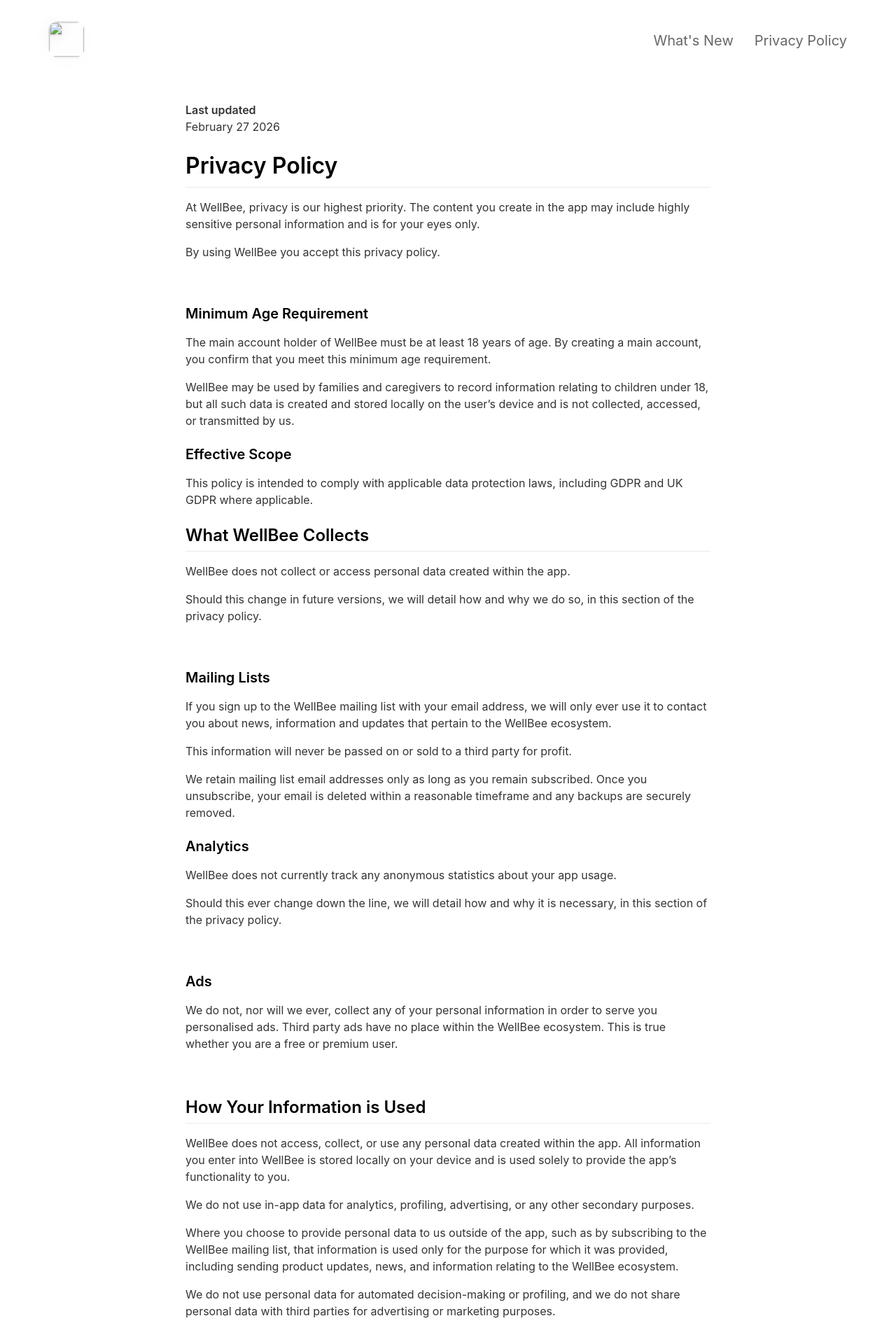
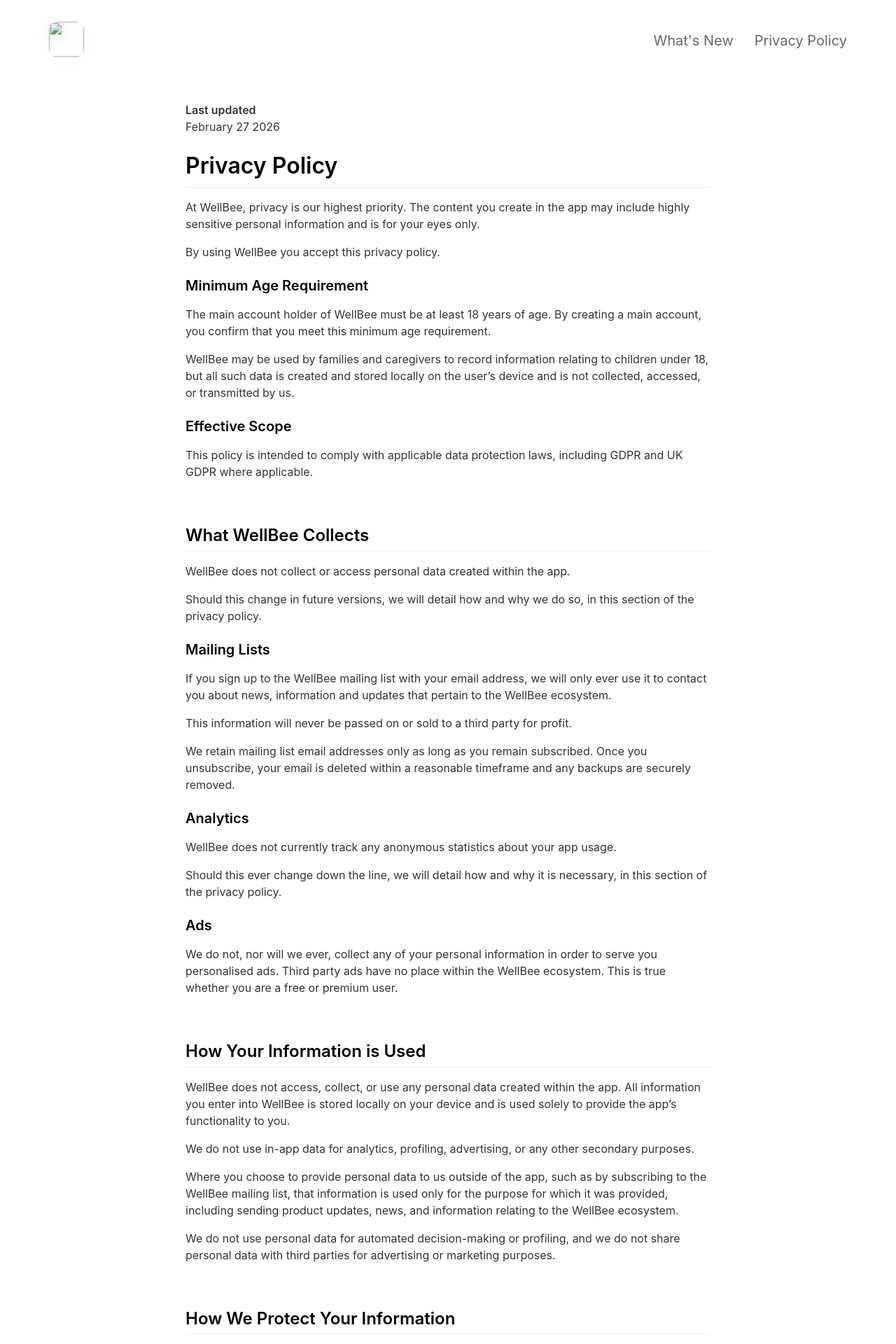
Before and after one commit to sheabrewer1986/WellBeeWebsite, a Jekyll site: the page built from _pages/privacypolicy.md, in a window 1280 px wide. Shown: the top 1920 px of the page at 70% size. Built offline with Jekyll 4.4.1, drawn with Linux system fonts in a browser that asks for light colours; nearby versions of some CDN libraries.

Commit message:
[Tweaks] Editing the layout of the privacy policy

```diff
--- a/_pages/privacypolicy.md
+++ b/_pages/privacypolicy.md
@@ -12,8 +12,6 @@
 
 By using WellBee you accept this privacy policy.
 
-<br>
-
 ### Minimum Age Requirement
 The main account holder of WellBee must be at least 18 years of age. By creating a main account, you confirm that you meet this minimum age requirement.
 
@@ -22,12 +20,12 @@
 ### Effective Scope
 This policy is intended to comply with applicable data protection laws, including GDPR and UK GDPR where applicable.
 
+<br>
+
 ## What WellBee Collects
 WellBee does not collect or access personal data created within the app.
 
 Should this change in future versions, we will detail how and why we do so, in this section of the privacy policy.
-
-<br>
 
 ### Mailing Lists
 If you sign up to the WellBee mailing list with your email address, we will only ever use it to contact you about news, information and updates that pertain to the WellBee ecosystem.
@@ -40,8 +38,6 @@
 WellBee does not currently track any anonymous statistics about your app usage.
 
 Should this ever change down the line, we will detail how and why it is necessary, in this section of the privacy policy.
-
-<br>
 
 ### Ads
 We do not, nor will we ever, collect any of your personal information in order to serve you personalised ads. Third party ads have no place within the WellBee ecosystem. This is true whether you are a free or premium user.
@@ -68,7 +64,9 @@
 
 While we take reasonable steps to protect personal data, no method of storage or transmission can be guaranteed to be completely secure. You are responsible for maintaining the security of your device and any access credentials associated with it.
 
-### Your Rights
+<br>
+
+## Your Rights
 Because all data created within WellBee is stored locally on your device and is not collected or accessed by us, we do not have the ability to view, access, or export that data on your behalf.
 
 You remain in full control of all data stored within the app. You may delete your data at any time by deleting entries within the app or by deleting the app itself. When you delete your main account on your device, all associated data will be permanently removed from that device.
@@ -97,16 +95,24 @@
 
 In such cases, we take reasonable steps to ensure that appropriate safeguards are in place in accordance with applicable data protection laws.
 
-### Third-Party Service Disclosure
+<br>
+
+## Third-Party Service Disclosure
 Third-party service providers may process data for the purpose of delivering the app or sending emails, such as email platforms, hosting services, and app distribution platforms. They are bound to comply with applicable data protection laws.
 
-### Children's Privacy
+<br>
+
+## Children's Privacy
 WellBee may be used by families and caregivers to record information relating to children. All such data is created and stored locally on the user’s device and is not collected, accessed, or transmitted by us.
 
 We do not knowingly collect personal data from children. If you believe that a child’s personal information has been provided to us outside of the app (for example, via our mailing list), please contact us and we will promptly delete it.
 
+<br>
+
 ## Future Changes
 We will most likely make changes to the privacy policy as time goes by. Please check back frequently to stay up to date with the privacy policy you are agreeing to by using our services.
+
+<br>
 
 ## Getting in Contact
 WellBee is operated solely by Shea Brewer.
```
